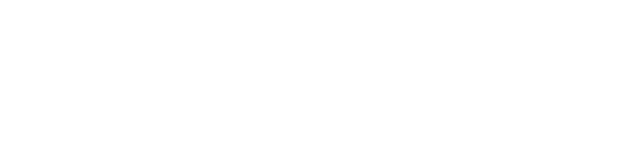
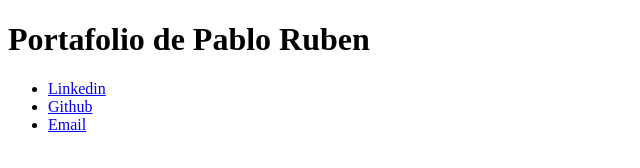
Before and after one commit to pxbloruben/practica-html-avanzadou, a plain HTML site: page index.html in a window 1280 px wide. Shown: the whole page, without its empty margins (0-640 px from the left). Drawn offline with Linux system fonts and the light colour scheme.

Commit message:
agrego la barra de navegacion y encabezado de la pagina web

```diff
--- a/index.html
+++ b/index.html
@@ -56,6 +56,23 @@
     <title>Portafolio de Pablo Ruben </title>
 </head>
 <body>
-
+    <header>
+        <h1>Portafolio de Pablo Ruben</h1>
+        <!-- barra de navegacion de mis redes sociales -->
+         <!-- aria-label nos ayuda a mejorar la accesibilidad para los lectores de pantalla, no se ve en el navegador pero si en el inspector -->
+        <nav aria-label="enlaces de redes sociales de pablo ruben">
+         <ul>
+            <li>
+                <a href="#">Linkedin</a>
+            </li>
+            <li>
+                <a href="#">Github</a>
+            </li>
+            <li>
+                <a href="#">Email</a>
+            </li>
+         </ul>
+        </nav>
+    </header>
 </body>
 </html>
```
